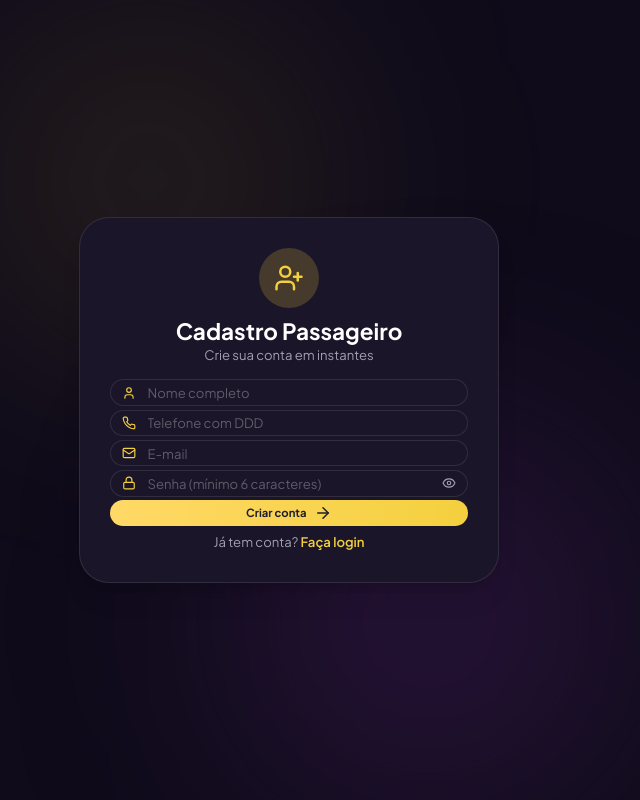
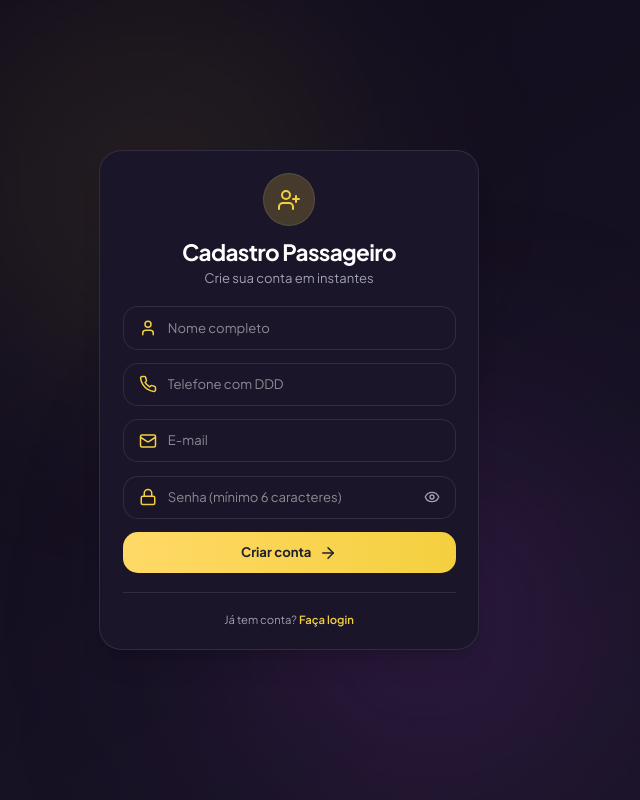
Before and after one commit to izakeobaleva/obaleva-app, a React (Vite) app: page /register in a window 1280 px wide. Shown: the whole page, without its empty margins (351-991 px from the left). Built offline with nearby package versions, Linux system fonts and the light colour scheme.

Commit message:
[dyad] wrote 1 file(s) + extra files edited outside of Dyad

```diff
--- a/src/pages/RegisterPassenger.tsx
+++ b/src/pages/RegisterPassenger.tsx
@@ -1,5 +1,5 @@
 import { useState } from 'react'
-import { useNavigate } from 'react-router-dom'
+import { useNavigate, Link } from 'react-router-dom'
 import { supabase } from '../lib/supabaseClient'
 import { motion } from 'framer-motion'
 import { toast } from 'sonner'
@@ -38,77 +38,72 @@ export default function RegisterPassenger() {
   }
 
   return (
-    <div className="min-h-screen bg-[#0F0B1A] flex items-center justify-center p-4">
+    <div className="min-h-screen bg-gradient-to-br from-[#0F0B1A] to-[#1A1528] flex items-center justify-center p-5">
       <div className="absolute inset-0 overflow-hidden pointer-events-none">
         <div className="absolute top-0 left-1/4 w-96 h-96 bg-[#F4D03F]/10 rounded-full blur-[120px]" />
         <div className="absolute bottom-0 right-1/4 w-96 h-96 bg-[#6B2D8C]/30 rounded-full blur-[120px]" />
       </div>
 
       <motion.div
-        initial={{ opacity: 0, y: 20 }}
+        initial={{ opacity: 0, y: 30 }}
         animate={{ opacity: 1, y: 0 }}
-        transition={{ duration: 0.6 }}
-        className="relative z-10 w-full max-w-md"
+        className="relative z-10 bg-[#1A1528] rounded-3xl border border-white/10 shadow-xl w-full max-w-[380px] p-6"
       >
-        <div className="card-dark p-8">
-          <div className="text-center mb-4">
-            <motion.div
-              initial={{ scale: 0.9 }}
-              animate={{ scale: 1 }}
-              className="inline-flex items-center justify-center w-16 h-16 rounded-full bg-[#F4D03F]/20 backdrop-blur mb-2"
-            >
-              <UserPlus className="w-8 h-8 text-[#F4D03F]" />
-            </motion.div>
-            <h2 className="text-2xl font-bold text-white">Cadastro Passageiro</h2>
-            <p className="text-[#A0A0B0] text-sm">Crie sua conta em instantes</p>
+        <div className="text-center mb-5">
+          <div className="w-14 h-14 rounded-full bg-[#F4D03F]/20 backdrop-blur-md border border-white/10 flex items-center justify-center mx-auto mb-3">
+            <UserPlus size={24} className="text-[#F4D03F]" />
+          </div>
+          <h1 className="text-2xl font-bold text-white" style={{ fontFamily: "'Plus Jakarta Sans', sans-serif", letterSpacing: '-0.03em' }}>Cadastro Passageiro</h1>
+          <p className="text-[#A0A0B0] text-sm mt-0.5">Crie sua conta em instantes</p>
         </div>
 
-          <form onSubmit={handleRegister} className="space-y-1">
-            <div className="flex items-center gap-3 bg-[#1A1528] border border-white/10 rounded-2xl px-3 py-1 leading-none">
-              <User size={14} className="text-[#F4D03F] shrink-0" />
+        <form onSubmit={handleRegister} className="space-y-3.5">
+          <div className="flex items-center gap-3 bg-[#1A1528] border border-white/10 rounded-2xl px-4 py-3">
+            <User size={18} className="text-[#F4D03F] shrink-0" />
             <input
               type="text"
               placeholder="Nome completo"
-                className="w-full bg-transparent text-white placeholder-white/30 focus:outline-none text-sm leading-none"
+              className="w-full bg-transparent text-white placeholder-white/50 focus:outline-none text-sm"
               value={nome}
               onChange={e => setNome(e.target.value)}
               required
             />
           </div>
 
-            <div className="flex items-center gap-3 bg-[#1A1528] border border-white/10 rounded-2xl px-3 py-1 leading-none">
-              <Phone size={14} className="text-[#F4D03F] shrink-0" />
+          <div className="flex items-center gap-3 bg-[#1A1528] border border-white/10 rounded-2xl px-4 py-3">
+            <Phone size={18} className="text-[#F4D03F] shrink-0" />
             <input
               type="tel"
               placeholder="Telefone com DDD"
-                className="w-full bg-transparent text-white placeholder-white/30 focus:outline-none text-sm leading-none"
+              className="w-full bg-transparent text-white placeholder-white/50 focus:outline-none text-sm"
               value={telefone}
               onChange={e => setTelefone(e.target.value)}
               required
             />
           </div>
 
-            <div className="flex items-center gap-3 bg-[#1A1528] border border-white/10 rounded-2xl px-3 py-1 leading-none">
-              <Mail size={14} className="text-[#F4D03F] shrink-0" />
+          <div className="flex items-center gap-3 bg-[#1A1528] border border-white/10 rounded-2xl px-4 py-3">
+            <Mail size={18} className="text-[#F4D03F] shrink-0" />
             <input
               type="email"
               placeholder="E-mail"
-                className="w-full bg-transparent text-white placeholder-white/30 focus:outline-none text-sm leading-none"
+              className="w-full bg-transparent text-white placeholder-white/50 focus:outline-none text-sm"
               value={email}
               onChange={e => setEmail(e.target.value)}
               required
             />
           </div>
 
-            <div className="flex items-center gap-3 bg-[#1A1528] border border-white/10 rounded-2xl px-3 py-1 leading-none">
-              <Lock size={14} className="text-[#F4D03F] shrink-0" />
+          <div className="flex items-center gap-3 bg-[#1A1528] border border-white/10 rounded-2xl px-4 py-3">
+            <Lock size={18} className="text-[#F4D03F] shrink-0" />
             <input
               type={showPassword ? 'text' : 'password'}
               placeholder="Senha (mínimo 6 caracteres)"
-                className="w-full bg-transparent text-white placeholder-white/30 focus:outline-none text-sm leading-none"
+              className="w-full bg-transparent text-white placeholder-white/50 focus:outline-none text-sm"
               value={password}
               onChange={e => setPassword(e.target.value)}
               required
+              minLength={6}
             />
             <button
               type="button"
@@ -116,25 +111,35 @@ export default function RegisterPassenger() {
               className="text-[#A0A0B0] hover:text-white transition shrink-0 p-0 min-h-0 min-w-0"
               aria-label={showPassword ? 'Ocultar senha' : 'Mostrar senha'}
             >
-                {showPassword ? <EyeOff size={14} /> : <Eye size={14} />}
+              {showPassword ? <EyeOff size={16} /> : <Eye size={16} />}
             </button>
           </div>
 
-            <motion.button
-              whileTap={{ scale: 0.98 }}
+          <button
             type="submit"
             disabled={loading}
-              className="w-full rounded-2xl font-bold bg-gradient-to-r from-[#FFD966] to-[#F4D03F] text-[#1E1E2F] hover:shadow-lg transition-all flex items-center justify-center gap-2 text-xs px-3 py-1 leading-none"
+            className="w-full rounded-2xl font-bold bg-gradient-to-r from-[#FFD966] to-[#F4D03F] text-[#1E1E2F] hover:shadow-lg transition-all flex items-center justify-center gap-2 py-3"
           >
-              {loading ? 'Cadastrando...' : <>Criar conta <ArrowRight size={18} /></>}
-            </motion.button>
+            {loading ? (
+              <svg className="animate-spin h-5 w-5" viewBox="0 0 24 24">
+                <circle className="opacity-25" cx="12" cy="12" r="10" stroke="currentColor" strokeWidth="4" fill="none" />
+                <path className="opacity-75" fill="currentColor" d="M4 12a8 8 0 018-8V0C5.373 0 0 5.373 0 12h4z" />
+              </svg>
+            ) : (
+              <>
+                <span className="text-sm">Criar conta</span>
+                <ArrowRight size={18} />
+              </>
+            )}
+          </button>
         </form>
 
-          <p className="text-center text-[#A0A0B0] text-sm mt-2">
+        <div className="mt-5 pt-5 border-t border-white/10">
+          <p className="text-xs text-[#A0A0B0] text-center">
             Já tem conta?{' '}
-            <button onClick={() => navigate('/')} className="text-[#F4D03F] font-semibold hover:underline">
+            <Link to="/" className="text-[#F4D03F] font-semibold hover:underline">
               Faça login
-            </button>
+            </Link>
           </p>
         </div>
       </motion.div>
```
Also changed, not shown: .dyad/screenshot/6bd1bfcf9829327e129e6d0ede1d910f49d2d4d3.png (added). Lines whose indentation alone changed are shown as unchanged.
